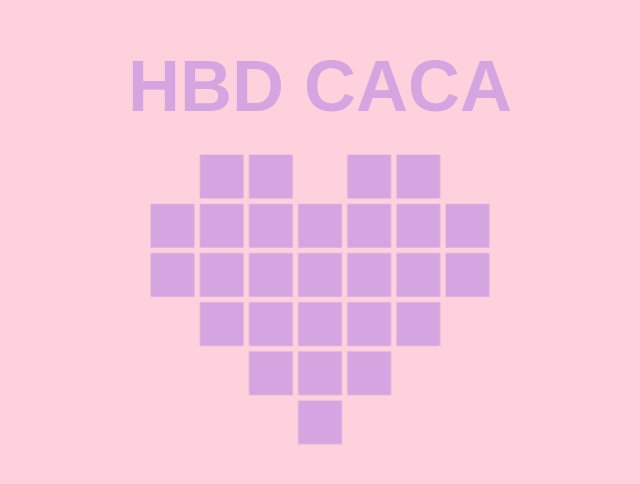
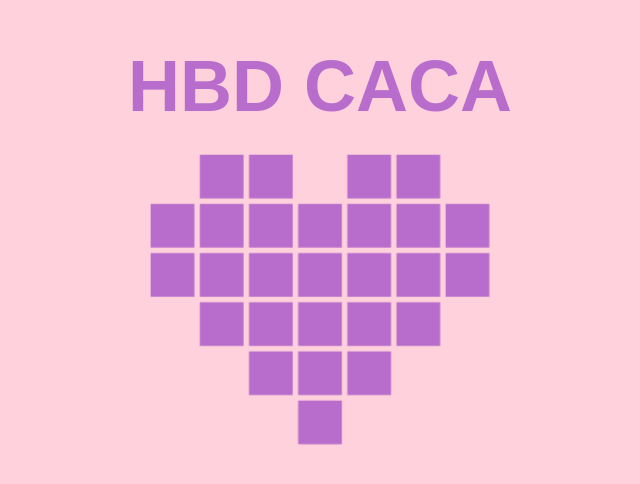
Before and after one commit to yxzukii/HBD-CACA, a plain HTML site: page cacaca.html in a window 1280 px wide. Shown: the part 186-670 px from the top of the page, without its empty margins (320-960 px from the left). Drawn offline with Linux system fonts and the light colour scheme.

Commit message:
Add files via upload

```diff
--- a/cacaca.html
+++ b/cacaca.html
@@ -16,7 +16,7 @@
         }
 
         h1 {
-            color: #d4a5e0; /* Purple pastel */
+            color: #b86dcc; /* Purple pastel */
             font-size: 72px; /* Ukuran font lebih besar */
             font-family: 'Arial', sans-serif;
             margin-bottom: 40px; /* Jarak antara tulisan dan hati lebih besar */
@@ -35,7 +35,7 @@
         .pixel {
             width: 40px; /* Lebih besar per pixel */
             height: 40px;
-            background-color: #d4a5e0; /* Purple pastel */
+            background-color: #b86dcc; /* Purple pastel */
         }
 
         .invisible {
```
